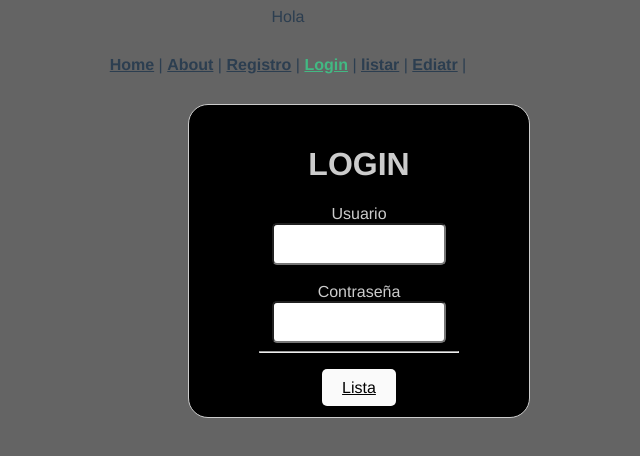
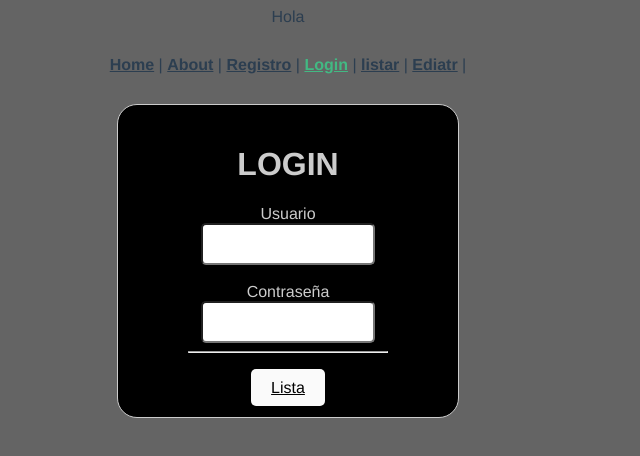
Before and after one commit to EXTRANFUNEDGAR/Equipo_5_TallerWeb, a Vue app: page /login in a window 1280 px wide. Shown: the top 456 px of the page, without its empty margins (352-992 px from the left). Built offline with nearby package versions, Linux system fonts and the light colour scheme.

Commit message:
Update LoginForm.vue

```diff
--- a/src/components/LoginForm.vue
+++ b/src/components/LoginForm.vue
@@ -1,5 +1,5 @@
 <template>
-    <div class="cen">
+    <div align="center">
         <div class="carta">
 
 <h1>LOGIN</h1>
```
